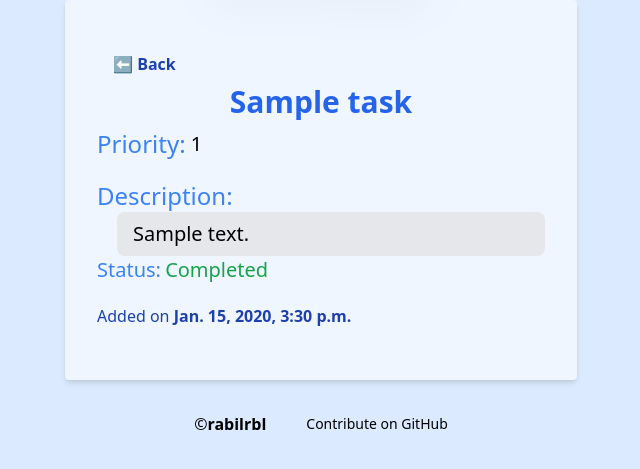
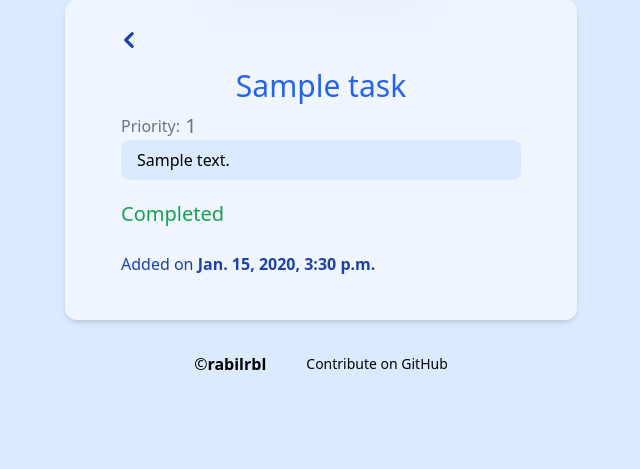
Before and after one commit to rabilrbl/GDC-Level-4-Milestone-master, a Django app: page /detail-view/1/ in a window 1280 px wide. Shown: the part 84-553 px from the top of the page, without its empty margins (319-959 px from the left). Run offline with Django 3.2, Linux system fonts and the light colour scheme; a user stored in the database is signed in; tables that the repository leaves empty hold one stand-in row (values such as "Sample post"); some libraries are stand-ins or nearby versions.

Commit message:
Updated Detail View and less DRY

```diff
--- a/task_manager/settings.py
+++ b/task_manager/settings.py
@@ -24,7 +24,7 @@ BASE_DIR = Path(__file__).resolve().parent.parent
 SECRET_KEY = 'django-insecure-hn4*^-v@9xjaxl&+-1u$hrl*d5wn^&j5_ir%18$-j2z@77u-g6'
 
 # SECURITY WARNING: don't run with debug turned on in production!
-DEBUG = False
+DEBUG = True
 
 ALLOWED_HOSTS = ["gdctask.herokuapp.com","127.0.0.1"]
 
--- a/tasks/models.py
+++ b/tasks/models.py
@@ -1,5 +1,6 @@
 from django.db import models
 from django.contrib.auth.models import User
+
 
 class Task(models.Model):
     title = models.CharField(max_length=100)
@@ -8,7 +9,7 @@ class Task(models.Model):
     completed = models.BooleanField(default=False)
     date_created = models.DateTimeField(auto_now=True)
     deleted = models.BooleanField(default=False)
-    user = models.ForeignKey(User , on_delete=models.CASCADE)
+    user = models.ForeignKey(User, on_delete=models.CASCADE)
 
     def __str__(self):
         return self.title
--- a/templates/task_detail.html
+++ b/templates/task_detail.html
@@ -1,34 +1,37 @@
 {% extends "task_wall.html" %}
 {% block walent %}
-    <div class="py-5">
+    <div class="">
         <!-- back button -->
         <div class="flex flex-row">
-            <button onclick="history.back()" class="text-blue-800 font-bold py-2 px-4 rounded">
-                ⬅️ Back
+            <button onclick="history.back()" class="text-blue-800 font-bold px-4 rounded">
+                <!-- back icon -->
+                <svg class="w-8 h-8 mr-2" fill="currentColor" xmlns="http://www.w3.org/2000/svg" viewBox="0 0 20 20">
+                    <path d="M12.707 5.293a1 1 0 0 1 0 1.414L9.414 10l3.293 3.293a1 1 0 0 1-1.414 1.414l-4-4a1 1 0 0 1 0-1.414l4-4a1 1 0 0 1 1.414 0z" />
+                </svg>
             </button>
         </div>
         <!-- Table view of tasks -->
         <!-- Title -->
-        <div class="flex items-center justify-center ">
-            <h1 class="text-3xl font-extrabold text-blue-600 mb-2">{{ object.title }}</h1>
+        <div class="rounded-xl px-6 py-3">
+            <div class="flex items-center justify-center">
+                <h1 class="text-3xl font-medium text-blue-600 mb-2">{{ object.title }}</h1>
             </div>
             <div class="flex flex-col justify-start ">
-            <div class="flex items-center mb-5">
-                <h3 class="text-2xl text-blue-500 font-medium">Priority: </h3>
+                <div class="flex items-center text-gray-500">
+                    <h3 class=" font-medium">Priority: </h3>
                     <p class="text-xl">&nbsp;{{ object.priority }}</p>
                 </div>
                 {% if object.description %}
-            <h3 class="text-2xl text-blue-500">Description: </h3>
-            <p class="text-xl ml-5 text-black bg-gray-200 px-4 py-2 rounded-lg font-medium">{{ object.description }}</p>
+                <p class="text text-black bg-blue-100 px-4 py-2 rounded-lg font-medium">{{ object.description }}</p>
                 {% endif %}
+                <div class="flex flex-col mt-5">
+                    <p class="text-xl font-medium">{% if object.completed %}<span class="text-green-600">Completed</span>{% else %}<span class="text-red-600">Pending</span>{% endif %}</p><br>
                     <div class="flex items-center">
-                <h3 class="text-xl text-blue-500 font-medium">Status: </h3>&nbsp;
-                <p class="text-xl font-medium">{% if object.completed %}<span class="text-green-600">Completed</span>{% else %}<span class="text-red-600">Pending</span>{% endif %}</p>
-            </div>
-            <div class="flex items-center mt-5">
                         <h3 class="text-blue-800 font-medium ">Added on </h3>&nbsp;
                         <p class="text-blue-800 font-bold">{{ object.date_created }}</p>
                     </div>
                 </div>
             </div>
+        </div>
+    </div>
 {% endblock %}
--- a/templates/task_wall.html
+++ b/templates/task_wall.html
@@ -4,7 +4,7 @@
 <div class="flex flex-col items-center justify-center">
     <!-- List all tasks -->
     <div class="w-full max-w-lg mx-auto">
-        <div class="bg-blue-50 shadow-md rounded px-8 pt-6 pb-8 mb-4 sm:flex-row sm:justify-around sm:space-x-5 space-y-5 sm:space-y-0">
+        <div class="bg-blue-50 shadow-md rounded px-8 pt-6 pb-8 mb-4 rounded-xl">
             {% block walent %}
             {% endblock %}
 
```
Also changed, not shown: task_manager/urls.py (+14 -9 lines), tasks/views.py (+56 -27 lines), templates/task_base.html (+6 -6 lines), tasks/context_processors.py (line endings or trailing spaces). Lines whose indentation alone changed are shown as unchanged.
